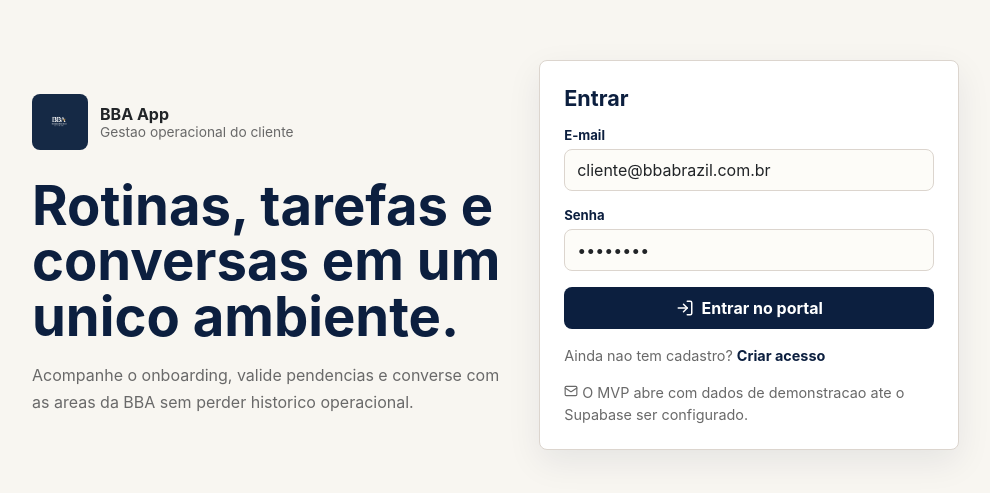
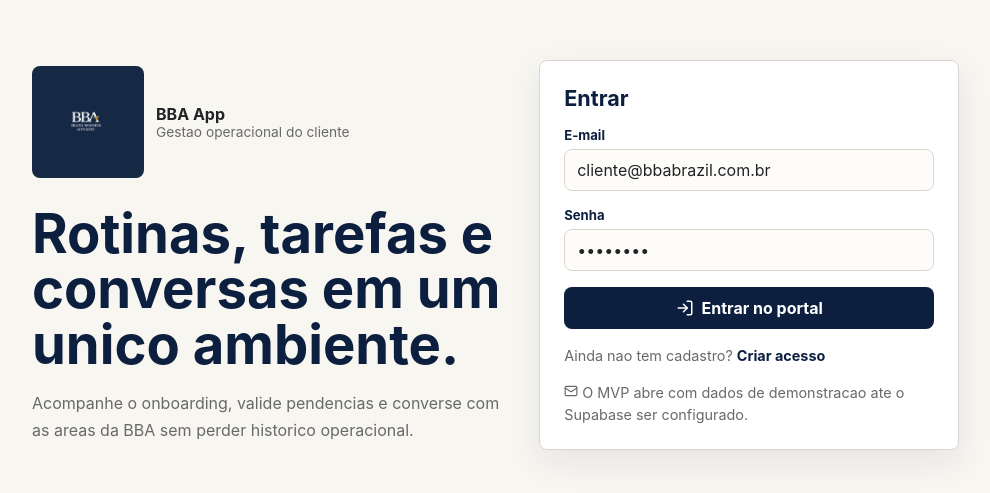
Before and after one commit to jrfmartins33-bba/bba-app, a Next.js app in the folder apps/web/: page /login in a window 1280 px wide. Shown: the part 145-638 px from the top of the page, without its empty margins (118-1108 px from the left). Built offline with nearby package versions, Linux system fonts and the light colour scheme; no server answers.

Commit message:
style: corrige tamanho do logo no login

```diff
--- a/apps/web/app/(auth)/layout.tsx
+++ b/apps/web/app/(auth)/layout.tsx
@@ -9,11 +9,11 @@ export default function AuthLayout({ children }: { children: ReactNode }) {
           <div className="brand-lockup">
             <Image
               alt="BBA Brazil Business Advisory"
-              className="brand-logo"
-              height={56}
+              className="brand-logo brand-logo--auth"
+              height={112}
               priority
               src="/bba-logo.png"
-              width={56}
+              width={112}
             />
             <div>
               <strong>BBA App</strong>
--- a/apps/web/app/globals.css
+++ b/apps/web/app/globals.css
@@ -900,6 +900,11 @@ button {
   box-shadow: 0 8px 20px rgba(0, 0, 0, 0.16);
 }
 
+.brand-logo--auth {
+  height: 112px;
+  width: 112px;
+}
+
 .admin-table-wrap {
   overflow-x: auto;
 }
```
